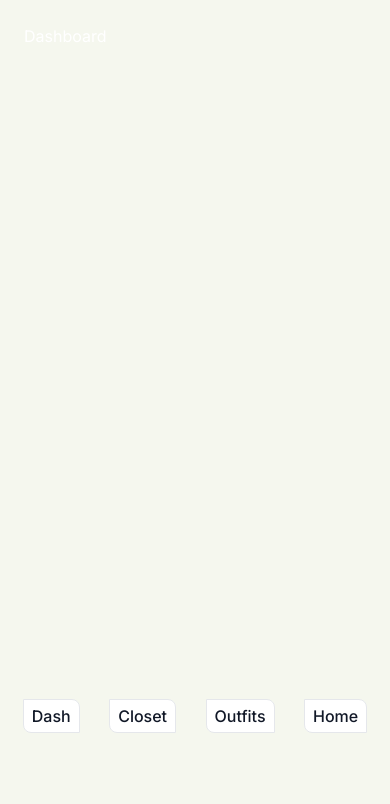
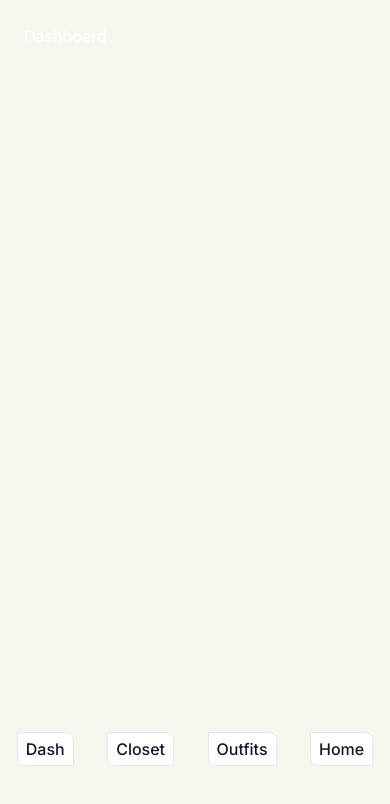
Before and after one commit to alex-yng/digicloset, a Next.js app: page /dashboard in a window 390 px wide. Shown: the top 804 px of the page. Built offline with nearby package versions, Linux system fonts and the light colour scheme.

Commit message:
fixed mobile nav on dashboard not being visible because of height

```diff
--- a/src/app/layout.tsx
+++ b/src/app/layout.tsx
@@ -5,8 +5,8 @@ import "./globals.css";
 const inter = Inter({ subsets: ["latin"] });
 
 export const metadata: Metadata = {
-  title: "Create Next App",
-  description: "Generated by create next app",
+  title: "digi_closet",
+  description: "An all-in-one digital wardrobe",
 };
 
 export default function RootLayout({
--- a/src/app/ui/dashboard/MobileNav.tsx
+++ b/src/app/ui/dashboard/MobileNav.tsx
@@ -13,7 +13,7 @@ export default function MobileNav() {
       id='mobile nav'
       className='dark:text-concrete-100 dark:bg-slate-800 w-screen'
     >
-      <div id='navlinks' className='flex justify-around items-center h-64 p-2'>
+      <div id='navlinks' className='flex justify-around h-32 pt-4'>
         <NavLinks links={links} />
       </div>
     </section>
```
